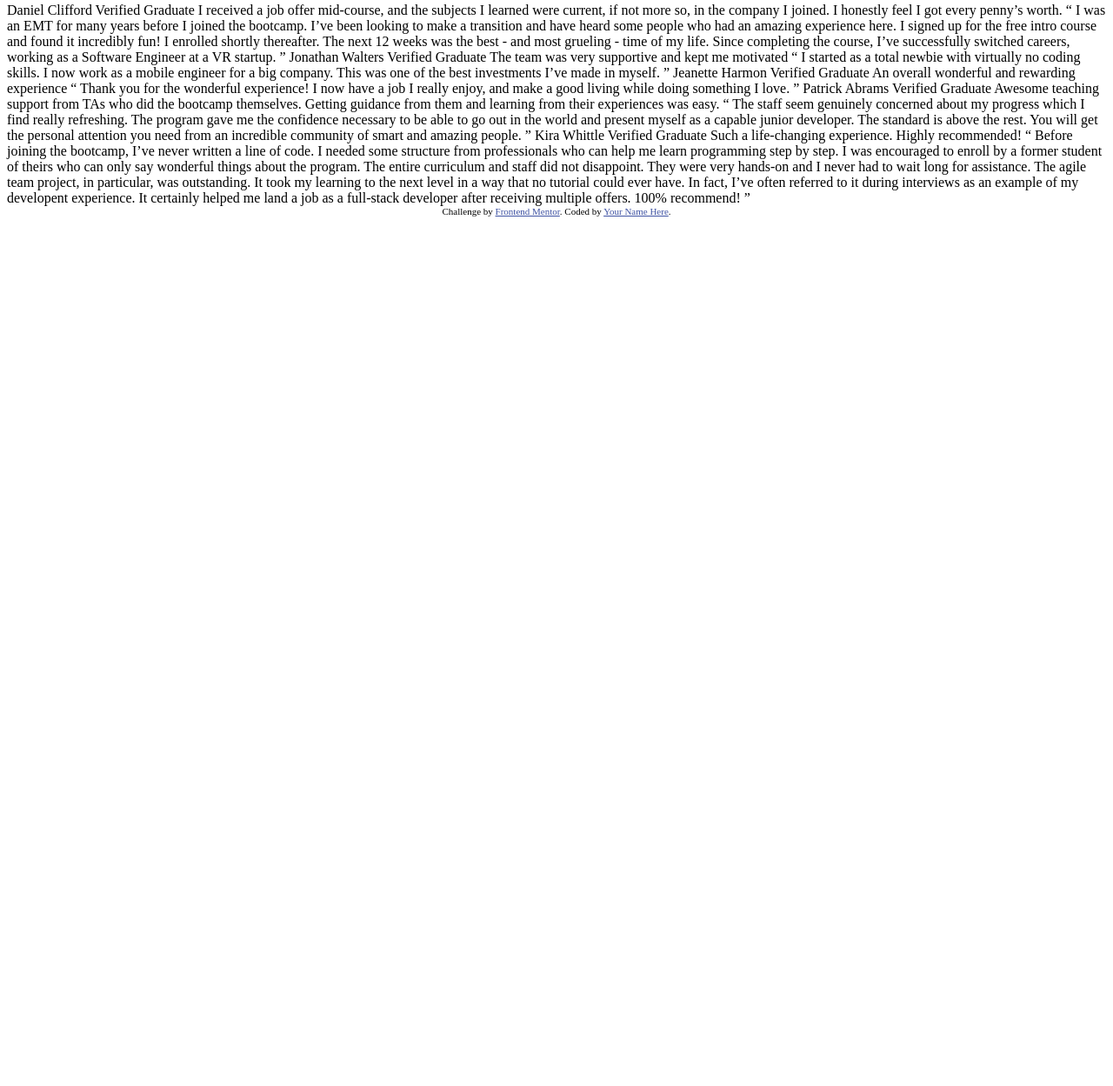
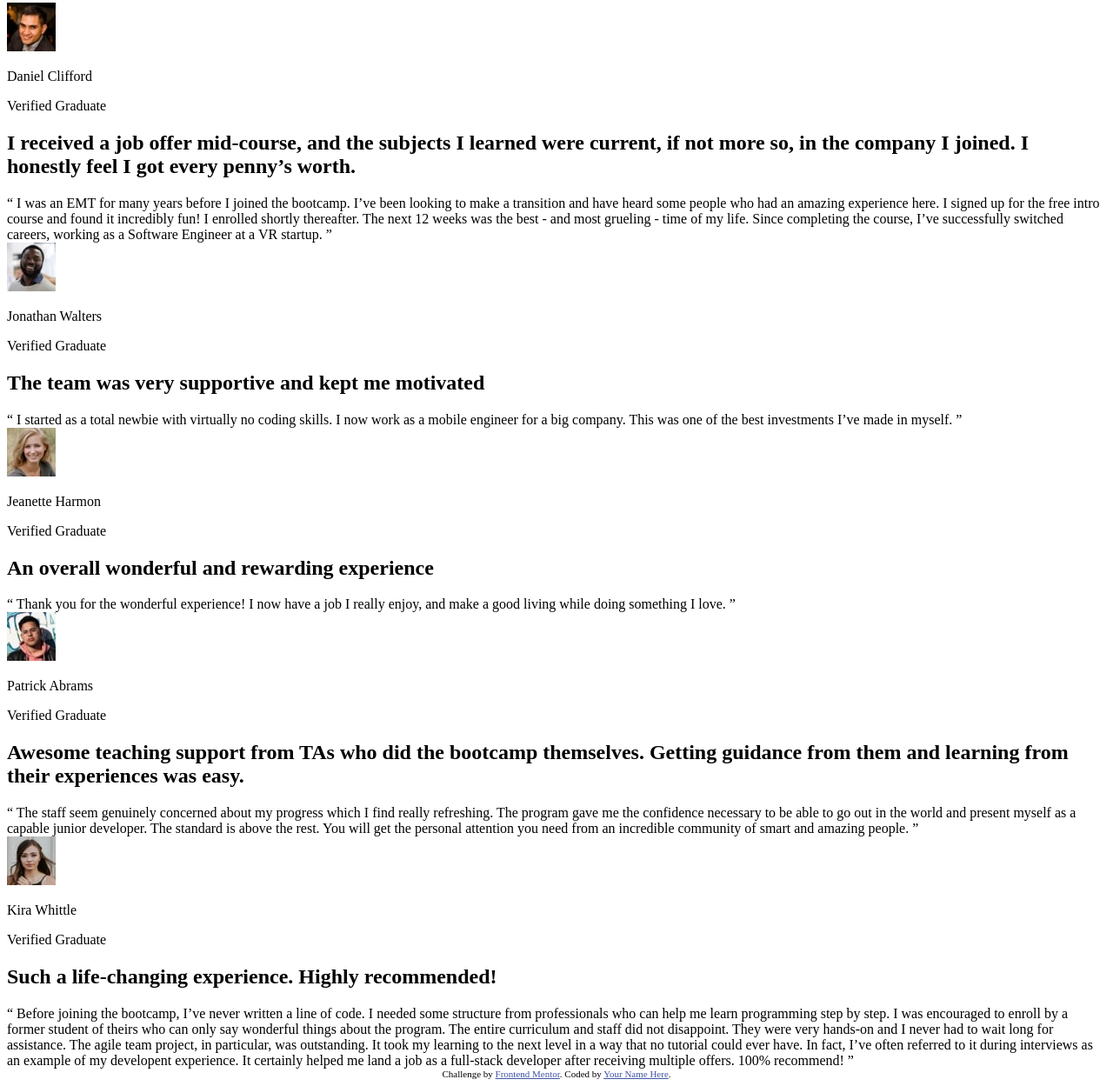
Before and after one commit to promatinwk/testamonials-grid-section-main, a plain HTML site: page index.html in a window 1280 px wide. Shown: the part 5-1254 px from the top of the page at 87% size. Before the commit the page ends 800 px from the top, so only its background shows below. Drawn offline with Linux system fonts and the light colour scheme.

Commit message:
html markups are done

```diff
--- a/index.html
+++ b/index.html
@@ -15,59 +15,87 @@
   </style>
 </head>
 <body>
-  Daniel Clifford
-  Verified Graduate
+  <main>
+    <section class="clifford">
+      <article class="user">
+        <div class="username">
+          <img src="./images/image-daniel.jpg" alt="clifford_photo">
+        <p class="name">Daniel Clifford</p>
+        <p class="status">Verified Graduate</p>
+        </div>
+      </article>
+      <h1>I received a job offer mid-course, and the subjects I learned were current, if not more so,
+      in the company I joined. I honestly feel I got every penny’s worth.</h1>
 
-  I received a job offer mid-course, and the subjects I learned were current, if not more so,
-  in the company I joined. I honestly feel I got every penny’s worth.
-
-  “ I was an EMT for many years before I joined the bootcamp. I’ve been looking to make a
+      <article class="opinion">“ I was an EMT for many years before I joined the bootcamp. I’ve been looking to make a
       transition and have heard some people who had an amazing experience here. I signed up
       for the free intro course and found it incredibly fun! I enrolled shortly thereafter.
       The next 12 weeks was the best - and most grueling - time of my life. Since completing
-  the course, I’ve successfully switched careers, working as a Software Engineer at a VR startup. ”
+      the course, I’ve successfully switched careers, working as a Software Engineer at a VR startup. ”</article>
+    </section>
+    <section class="walters">
+    <article class="user">
+    <img src="./images/image-jonathan.jpg" alt="walters_photo">
+    <div class="username">
+    <p class="name">Jonathan Walters</p>
+    <p class="status">Verified Graduate</p>
+    </div>
+    </article>
+    <h1>The team was very supportive and kept me motivated</h1>
 
-  Jonathan Walters
-  Verified Graduate
+    <article class="opinion">“ I started as a total newbie with virtually no coding skills. I now work as a mobile engineer
+    for a big company. This was one of the best investments I’ve made in myself. ”</article>
+    </section>
+    <section class="harmon">
+    <article class="user">
+    <img src="./images/image-jeanette.jpg" alt="jeanette_photo">
+    <div class="username">
+    <p class="name">Jeanette Harmon</p>
+    <p class="status">Verified Graduate</p>
+    </div>
+    </article>
+    <h1>An overall wonderful and rewarding experience</h1>
 
-  The team was very supportive and kept me motivated
+    <article class="opinion">“ Thank you for the wonderful experience! I now have a job I really enjoy, and make a good living
+    while doing something I love. ”</article>
+    </section>
+    <section class="abrams">
+    <img src="./images/image-patrick.jpg" alt="abrams_photo">
+    <article class="user">
+    <div class="username">
+    <p class='name'>Patrick Abrams</p>
+    <p class="status">Verified Graduate</p>
+    </div>
+    </article>
+    <h1>Awesome teaching support from TAs who did the bootcamp themselves. Getting guidance from them and
+    learning from their experiences was easy.</h1>
 
-  “ I started as a total newbie with virtually no coding skills. I now work as a mobile engineer
-  for a big company. This was one of the best investments I’ve made in myself. ”
-
-  Jeanette Harmon
-  Verified Graduate
-
-  An overall wonderful and rewarding experience
-
-  “ Thank you for the wonderful experience! I now have a job I really enjoy, and make a good living
-  while doing something I love. ”
-
-  Patrick Abrams
-  Verified Graduate
-
-  Awesome teaching support from TAs who did the bootcamp themselves. Getting guidance from them and
-  learning from their experiences was easy.
-
-  “ The staff seem genuinely concerned about my progress which I find really refreshing. The program
+    <article class="opinion">“ The staff seem genuinely concerned about my progress which I find really refreshing. The program
     gave me the confidence necessary to be able to go out in the world and present myself as a capable
     junior developer. The standard is above the rest. You will get the personal attention you need from
-  an incredible community of smart and amazing people. ”
+    an incredible community of smart and amazing people. ”</article>
+    </section>
+    <section class="whittle">
+    <article class="user">
+    <img src="./images/image-kira.jpg" alt="whittle_photo">
+    <div class="username">
+    <p class="name">Kira Whittle</p>
+    <p class="status">Verified Graduate</p>
+    </div>
+    </article>
 
-  Kira Whittle
-  Verified Graduate
+    <h1>Such a life-changing experience. Highly recommended!</h1>
 
-  Such a life-changing experience. Highly recommended!
-
-  “ Before joining the bootcamp, I’ve never written a line of code. I needed some structure from
+    <article class="opinion">“ Before joining the bootcamp, I’ve never written a line of code. I needed some structure from
     professionals who can help me learn programming step by step. I was encouraged to enroll by a former
     student of theirs who can only say wonderful things about the program. The entire curriculum and staff
     did not disappoint. They were very hands-on and I never had to wait long for assistance. The agile team
     project, in particular, was outstanding. It took my learning to the next level in a way that no tutorial
     could ever have. In fact, I’ve often referred to it during interviews as an example of my developent
     experience. It certainly helped me land a job as a full-stack developer after receiving multiple offers.
-  100% recommend! ”
-
+    100% recommend! ”</article>
+    </section>
+  </main>
   <div class="attribution">
     Challenge by <a href="https://www.frontendmentor.io?ref=challenge" target="_blank">Frontend Mentor</a>.
     Coded by <a href="#">Your Name Here</a>.
```
Lines whose indentation alone changed are shown as unchanged.
